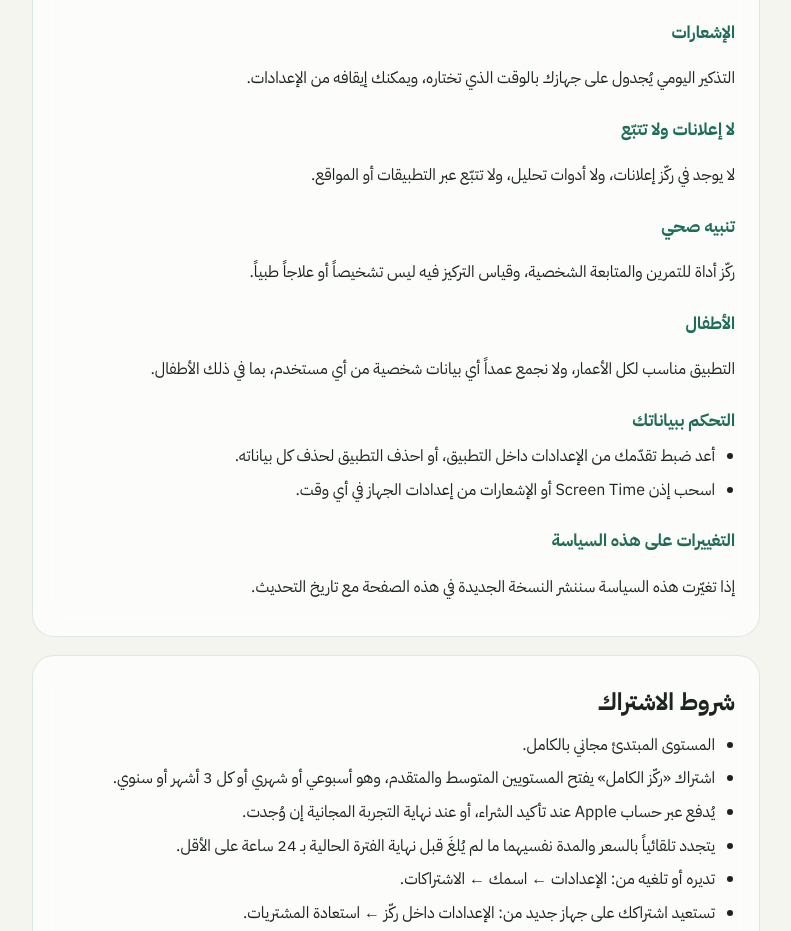
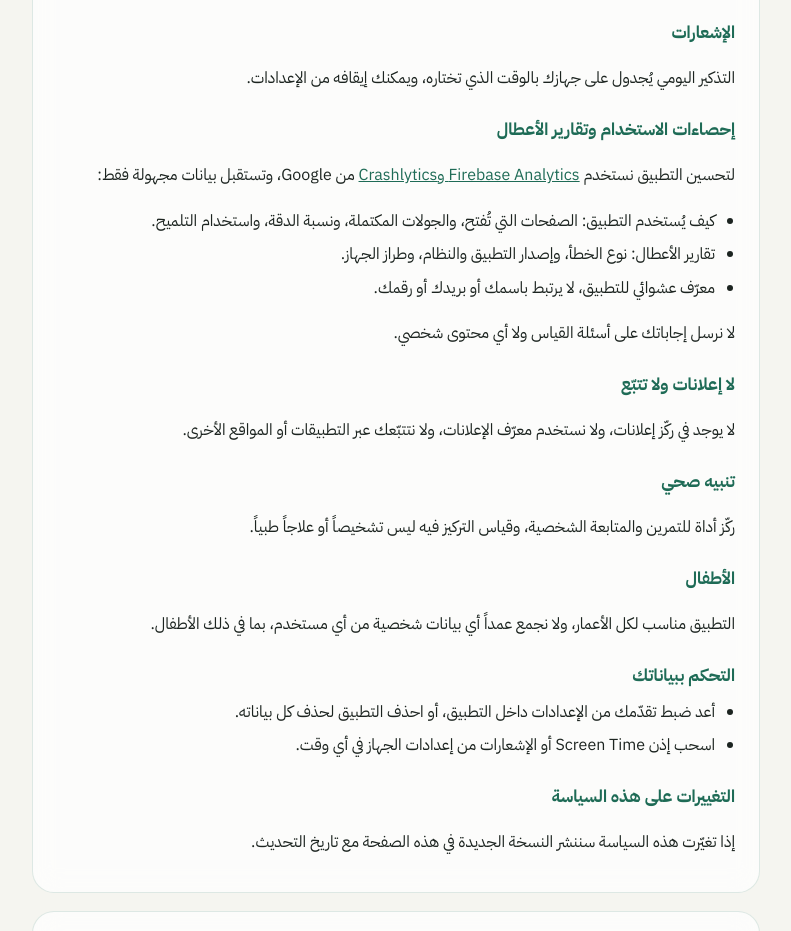
Before and after one commit to Ti0v/rakish, a plain HTML site: page index.html in a window 1280 px wide. Shown: the part 1106-2037 px from the top of the page, without its empty margins (244-1035 px from the left). Drawn offline with Linux system fonts and the light colour scheme.

Commit message:
Privacy: disclose Firebase Analytics and Crashlytics
Co-Authored-By: Claude Opus 5.5 <noreply@anthropic.com>

```diff
--- a/index.html
+++ b/index.html
@@ -83,8 +83,17 @@
     <h3>الإشعارات</h3>
     <p>التذكير اليومي يُجدول على جهازك بالوقت الذي تختاره، ويمكنك إيقافه من الإعدادات.</p>
 
+    <h3>إحصاءات الاستخدام وتقارير الأعطال</h3>
+    <p>لتحسين التطبيق نستخدم <a href="https://firebase.google.com/support/privacy" rel="noopener">Firebase Analytics وCrashlytics</a> من Google، وتستقبل بيانات مجهولة فقط:</p>
+    <ul>
+      <li>كيف يُستخدم التطبيق: الصفحات التي تُفتح، والجولات المكتملة، ونسبة الدقة، واستخدام التلميح.</li>
+      <li>تقارير الأعطال: نوع الخطأ، وإصدار التطبيق والنظام، وطراز الجهاز.</li>
+      <li>معرّف عشوائي للتطبيق، لا يرتبط باسمك أو بريدك أو رقمك.</li>
+    </ul>
+    <p>لا نرسل إجاباتك على أسئلة القياس ولا أي محتوى شخصي.</p>
+
     <h3>لا إعلانات ولا تتبّع</h3>
-    <p>لا يوجد في ركّز إعلانات، ولا أدوات تحليل، ولا تتبّع عبر التطبيقات أو المواقع.</p>
+    <p>لا يوجد في ركّز إعلانات، ولا نستخدم معرّف الإعلانات، ولا نتتبّعك عبر التطبيقات أو المواقع الأخرى.</p>
 
     <h3>تنبيه صحي</h3>
     <p>ركّز أداة للتمرين والمتابعة الشخصية، وقياس التركيز فيه ليس تشخيصاً أو علاجاً طبياً.</p>
@@ -136,8 +145,10 @@
     <p>Payments are handled entirely by Apple. We never see your card, name or email. Subscriptions are managed with <a href="https://www.revenuecat.com/privacy" rel="noopener">RevenueCat</a>, which receives a random anonymous identifier created on your device, purchase details from Apple (product, date, price, country), and general technical information such as OS and app version. We use this only to activate and restore your subscription, and never sell or share it for advertising.</p>
     <h3>Screen Time</h3>
     <p>Optional. Used to lock the distracting apps you choose while you train. Apple provides only opaque tokens, so Rakkiz never sees your app names or what you do in them.</p>
+    <h3>Usage statistics and crash reports</h3>
+    <p>To improve the app we use Google's <a href="https://firebase.google.com/support/privacy" rel="noopener">Firebase Analytics and Crashlytics</a>, which receive anonymous data only: which screens are opened, rounds completed, accuracy and hint use; crash details (error type, app and OS version, device model); and a random app identifier not linked to your name, email or phone. Your answers to the focus check questions are never sent.</p>
     <h3>No ads, no tracking</h3>
-    <p>Rakkiz has no advertising, no analytics and no cross-app tracking. Daily reminders are scheduled locally on your device.</p>
+    <p>Rakkiz has no advertising, doesn't use the advertising identifier, and doesn't track you across other apps or websites. Daily reminders are scheduled locally on your device.</p>
     <h3>Health notice</h3>
     <p>Rakkiz is a training and personal tracking tool. Its focus check is not a medical diagnosis or treatment.</p>
     <h3>Subscription terms</h3>
```
